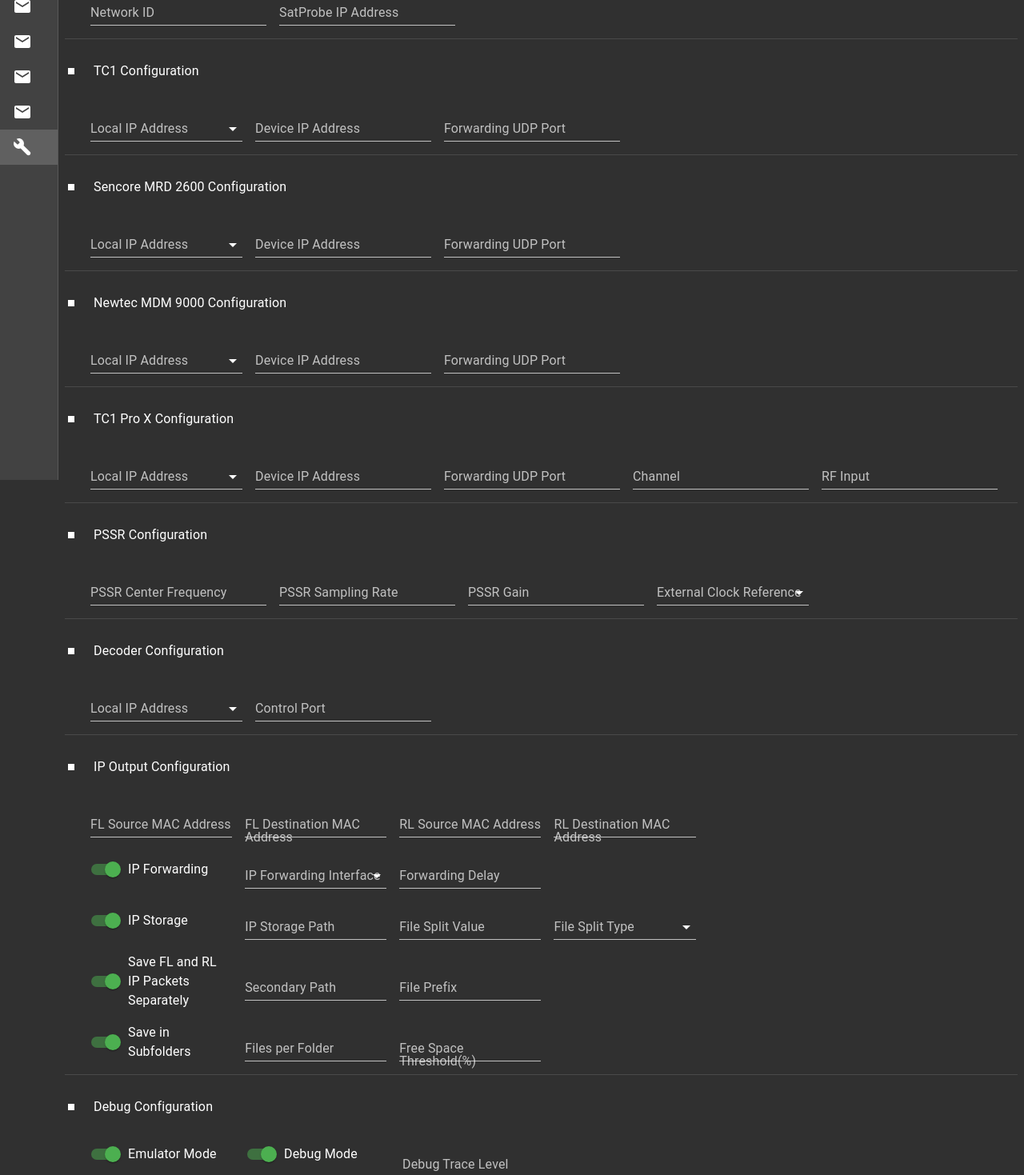
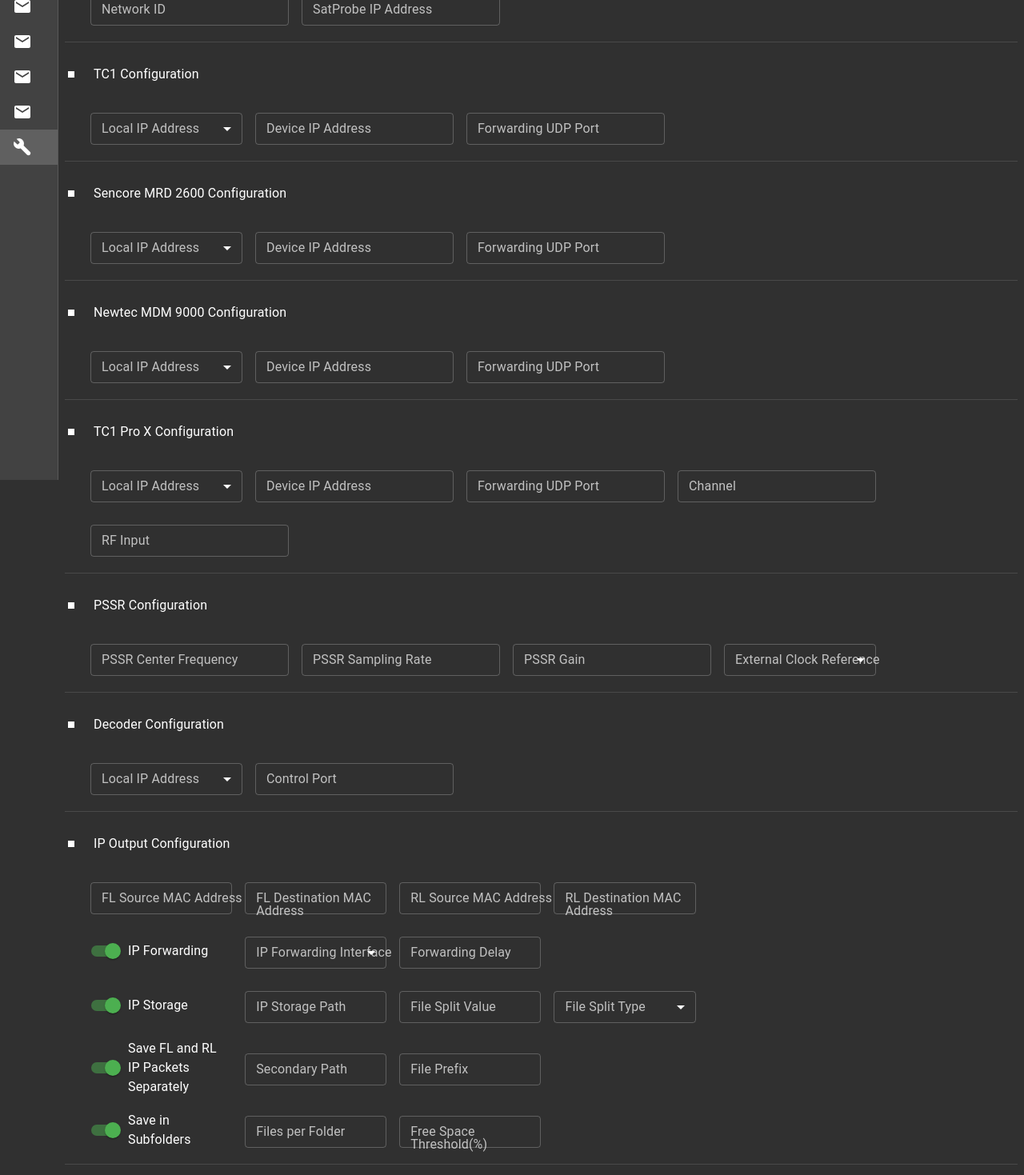
Before and after one commit to shasanka/satprobe-gui, a React (Create React App) app: page /Settings in a window 1280 px wide. Shown: the part 200-1669 px from the top of the page at 80% size. Built offline with nearby package versions, Linux system fonts and the light colour scheme.

Commit message:
Added IP output statistics page.

```diff
--- /dev/null
+++ b/src/components/IPOutputStatistics/IPPacketsForwardStats.jsx
@@ -0,0 +1,51 @@
+import React from "react";
+import { Grid, Toolbar, Typography } from "@material-ui/core";
+import StopIcon from "@material-ui/icons/Stop";
+import { makeStyles } from "@material-ui/core/styles";
+
+const useStyles = makeStyles((theme) => ({
+  toolbarIcon: {
+    marginRight: 20,
+    fontSize: "medium",
+  },
+  title: {
+    flexGrow: 1,
+  },
+  contentGrid: {
+    marginLeft: theme.spacing(6),
+  },
+}));
+
+const IPPacketsForwardStats = (props) => {
+  const classes = useStyles();
+  return (
+    <div>
+      <React.Fragment>
+        <Grid container spacing={2}>
+          <Grid item xs={12} md={12}>
+            <Toolbar variant="dense" disableGutters={true}>
+              <StopIcon className={classes.toolbarIcon} />
+              <Typography variant="subtitle1" className={classes.title}>
+                IP Packets Forwarding Statistics
+              </Typography>
+            </Toolbar>
+          </Grid>
+          <Grid item xs={12} md={12} className={classes.contentGrid}>
+            <Typography variant="body2">Interface : </Typography>
+          </Grid>
+          <Grid item xs={12} md={12} className={classes.contentGrid}>
+            <Typography variant="body2">IP Packets Counts :</Typography>
+          </Grid>
+          <Grid item xs={12} md={12} className={classes.contentGrid}>
+            <Typography variant="body2">IP Packets Size :</Typography>
+          </Grid>
+          <Grid item xs={12} md={12} className={classes.contentGrid}>
+            <Typography variant="body2">IP Packets Rate :</Typography>
+          </Grid>
+        </Grid>
+      </React.Fragment>
+    </div>
+  );
+};
+
+export default IPPacketsForwardStats;
--- /dev/null
+++ b/src/components/IPOutputStatistics/IPPacketsStats.jsx
@@ -0,0 +1,43 @@
+import React from "react";
+import { makeStyles } from "@material-ui/core/styles";
+import { Grid, Toolbar, Typography } from "@material-ui/core";
+import StopIcon from "@material-ui/icons/Stop";
+
+const useStyles = makeStyles((theme) => ({
+  toolbarIcon: {
+    marginRight: 20,
+    fontSize: "medium",
+  },
+  title: {
+    flexGrow: 1,
+  },
+  contentGrid: {
+    marginLeft: theme.spacing(6),
+  },
+}));
+
+const IPPacketsStats = (props) => {
+  const classes = useStyles();
+  return (
+    <React.Fragment>
+      <Grid container spacing={2}>
+        <Grid item xs={12} md={12}>
+          <Toolbar variant="dense" disableGutters={true}>
+            <StopIcon className={classes.toolbarIcon} />
+            <Typography variant="subtitle1" className={classes.title}>
+              IP Packets Statistics
+            </Typography>
+          </Toolbar>
+        </Grid>
+        <Grid item xs={12} md={12} className={classes.contentGrid}>
+          <Typography variant="body2">FL IP Packets :</Typography>
+        </Grid>
+        <Grid item xs={12} md={12} className={classes.contentGrid}>
+          <Typography variant="body2">RL IP Packets :</Typography>
+        </Grid>
+      </Grid>
+    </React.Fragment>
+  );
+};
+
+export default IPPacketsStats;
--- /dev/null
+++ b/src/components/IPOutputStatistics/IPPacketsStorageStats.jsx
@@ -0,0 +1,51 @@
+import React from "react";
+import { Grid, Toolbar, Typography } from "@material-ui/core";
+import StopIcon from "@material-ui/icons/Stop";
+import { makeStyles } from "@material-ui/core/styles";
+
+const useStyles = makeStyles((theme) => ({
+  toolbarIcon: {
+    marginRight: 20,
+    fontSize: "medium",
+  },
+  title: {
+    flexGrow: 1,
+  },
+  contentGrid: {
+    marginLeft: theme.spacing(6),
+  },
+}));
+
+const IPPacketsStorageStats = (props) => {
+  const classes = useStyles();
+  return (
+    <div>
+      <React.Fragment>
+        <Grid container spacing={2}>
+          <Grid item xs={12} md={12}>
+            <Toolbar variant="dense" disableGutters={true}>
+              <StopIcon className={classes.toolbarIcon} />
+              <Typography variant="subtitle1" className={classes.title}>
+                IP Packets Storage Statistics
+              </Typography>
+            </Toolbar>
+          </Grid>
+          <Grid item xs={12} md={12} className={classes.contentGrid}>
+            <Typography variant="body2">Current Pcap File : </Typography>
+          </Grid>
+          <Grid item xs={12} md={12} className={classes.contentGrid}>
+            <Typography variant="body2">IP Packets Stored :</Typography>
+          </Grid>
+          <Grid item xs={12} md={12} className={classes.contentGrid}>
+            <Typography variant="body2">IP Packets Rate :</Typography>
+          </Grid>
+          <Grid item xs={12} md={12} className={classes.contentGrid}>
+            <Typography variant="body2">Current File Timestamp :</Typography>
+          </Grid>
+        </Grid>
+      </React.Fragment>
+    </div>
+  );
+};
+
+export default IPPacketsStorageStats;
--- a/src/components/Settings/CarriersConfiguration.jsx
+++ b/src/components/Settings/CarriersConfiguration.jsx
@@ -100,7 +100,7 @@
               </Typography>
             </Grid>
             <Grid item xs={2} md={2}>
-              <FormControl fullWidth>
+              <FormControl variant="outlined" margin="dense" fullWidth>
                 <InputLabel id="rfBandInputLabel">RF Band</InputLabel>
                 <Select
                   labelId="rfBand"
--- a/src/components/Settings/FLModeConfiguration.jsx
+++ b/src/components/Settings/FLModeConfiguration.jsx
@@ -38,7 +38,7 @@
       className={classes.contentGrid}
     >
       <Grid item xs={2} md={2}>
-        <FormControl fullWidth>
+        <FormControl variant="outlined" margin="dense" fullWidth>
           <InputLabel id="lnbFrequencyInputLabel">
             LNB Conversion Frequency
           </InputLabel>
@@ -55,6 +55,8 @@
       </Grid>
       <Grid item xs={2} md={2}>
         <TextField
+          variant="outlined"
+          margin="dense"
           fullWidth
           id="satelliteConversionFrequency"
           name="satelliteConversionFrequency"
--- a/src/components/Settings/SystemConfiguration.jsx
+++ b/src/components/Settings/SystemConfiguration.jsx
@@ -33,6 +33,10 @@
   },
   gridLeftMargin: {
     marginLeft: theme.spacing(12),
+  },
+  formControl: {
+    margin: theme.spacing(1),
+    // minWidth: 120,
   },
 });
 
@@ -136,6 +140,8 @@
               >
                 <Grid item>
                   <Field
+                    variant="outlined"
+                    margin="dense"
                     label="Network ID"
                     name="networkId"
                     as={TextField}
@@ -144,6 +150,8 @@
                 </Grid>
                 <Grid item>
                   <Field
+                    variant="outlined"
+                    margin="dense"
                     label="SatProbe IP Address"
                     name="masterSatprobeIpAddress"
                     as={TextField}
@@ -171,13 +179,24 @@
                 md={12}
                 spacing={2}
                 className={classes.contentGrid}
+                alignItems="center"
               >
                 <Grid item>
-                  <FormControl style={{ minWidth: 190 }}>
+                  <FormControl
+                    variant="outlined"
+                    margin="dense"
+                    style={{ minWidth: 190 }}
+                  >
                     <InputLabel id="localIpAddressTC1">
                       Local IP Address
                     </InputLabel>
-                    <Field name="localIpAddressTC1" type="select" as={Select}>
+                    <Field
+                      name="localIpAddressTC1"
+                      type="select"
+                      // variant="outlined"
+                      // margin="dense"
+                      as={Select}
+                    >
                       <MenuItem value={"192.168.31.100"}>
                         192.168.31.100
                       </MenuItem>
@@ -192,11 +211,15 @@
                     label="Device IP Address"
                     name="deviceIpAddressTC1"
                     as={TextField}
+                    variant="outlined"
+                    margin="dense"
                     placeholder="Device IP Address"
                   />
                 </Grid>
                 <Grid item>
                   <Field
+                    variant="outlined"
+                    margin="dense"
                     label="Forwarding UDP Port"
                     name="forwardingUdpPortTC1"
                     as={TextField}
@@ -226,7 +249,11 @@
                 className={classes.contentGrid}
               >
                 <Grid item>
-                  <FormControl style={{ minWidth: 190 }}>
+                  <FormControl
+                    variant="outlined"
+                    margin="dense"
+                    style={{ minWidth: 190 }}
+                  >
                     <InputLabel id="localIpAddressMrd">
                       Local IP Address
                     </InputLabel>
@@ -242,6 +269,8 @@
                 </Grid>
                 <Grid item>
                   <Field
+                    variant="outlined"
+                    margin="dense"
                     label="Device IP Address"
                     name="deviceIpAddressMrd"
                     as={TextField}
@@ -250,6 +279,8 @@
                 </Grid>
                 <Grid item>
                   <Field
+                    variant="outlined"
+                    margin="dense"
                     label="Forwarding UDP Port"
                     name="forwardingUdpPortMrd"
                     as={TextField}
@@ -279,7 +310,11 @@
                 className={classes.contentGrid}
               >
                 <Grid item>
-                  <FormControl style={{ minWidth: 190 }}>
+                  <FormControl
+                    variant="outlined"
+                    margin="dense"
+                    style={{ minWidth: 190 }}
+                  >
                     <InputLabel id="localIpAddressNewtec">
                       Local IP Address
                     </InputLabel>
@@ -295,6 +330,8 @@
                 </Grid>
                 <Grid item>
                   <Field
+                    variant="outlined"
+                    margin="dense"
                     label="Device IP Address"
                     name="deviceIpAddressNewtec"
                     as={TextField}
@@ -303,6 +340,8 @@
                 </Grid>
                 <Grid item>
                   <Field
+                    variant="outlined"
+                    margin="dense"
                     label="Forwarding UDP Port"
                     name="forwardingUdpPortNewtec"
                     as={TextField}
@@ -332,7 +371,11 @@
                 className={classes.contentGrid}
               >
                 <Grid item>
-                  <FormControl style={{ minWidth: 190 }}>
+                  <FormControl
+                    variant="outlined"
+                    margin="dense"
+                    style={{ minWidth: 190 }}
+                  >
                     <InputLabel id="localIpAddressTC1ProX">
                       Local IP Address
                     </InputLabel>
@@ -352,6 +395,8 @@
                 </Grid>
                 <Grid item>
                   <Field
+                    variant="outlined"
+                    margin="dense"
                     label="Device IP Address"
                     name="deviceIpAddressTC1ProX"
                     as={TextField}
@@ -360,6 +405,8 @@
                 </Grid>
                 <Grid item>
                   <Field
+                    variant="outlined"
+                    margin="dense"
                     label="Forwarding UDP Port"
                     name="forwardingUdpPortTC1ProX"
                     as={TextField}
@@ -368,6 +415,8 @@
                 </Grid>
                 <Grid item>
                   <Field
+                    variant="outlined"
+                    margin="dense"
                     label="Channel"
                     name="channelTC1ProX"
                     as={TextField}
@@ -376,6 +425,8 @@
                 </Grid>
                 <Grid item>
                   <Field
+                    variant="outlined"
+                    margin="dense"
                     label="RF Input"
                     name="rfInputTC1ProX"
                     as={TextField}
@@ -406,6 +457,8 @@
               >
                 <Grid item>
                   <Field
+                    variant="outlined"
+                    margin="dense"
                     label="PSSR Center Frequency"
                     name="pssrCenterFrequency"
                     as={TextField}
@@ -414,6 +467,8 @@
                 </Grid>
                 <Grid item>
                   <Field
+                    variant="outlined"
+                    margin="dense"
                     label="PSSR Sampling Rate"
                     name="pssrSamplingRate"
                     as={TextField}
@@ -422,6 +477,8 @@
                 </Grid>
                 <Grid item>
                   <Field
+                    variant="outlined"
+                    margin="dense"
                     label="PSSR Gain"
                     name="pssrGain"
                     as={TextField}
@@ -429,7 +486,11 @@
                   />
                 </Grid>
                 <Grid item>
-                  <FormControl style={{ minWidth: 190 }}>
+                  <FormControl
+                    variant="outlined"
+                    margin="dense"
+                    style={{ minWidth: 190 }}
+                  >
                     <InputLabel id="pssrClockReference">
                       External Clock Reference
                     </InputLabel>
@@ -462,7 +523,11 @@
                 className={classes.contentGrid}
               >
                 <Grid item>
-                  <FormControl style={{ minWidth: 190 }}>
+                  <FormControl
+                    variant="outlined"
+                    margin="dense"
+                    style={{ minWidth: 190 }}
+                  >
                     <InputLabel id="controlIpAddressDecoder">
                       Local IP Address
                     </InputLabel>
@@ -482,6 +547,8 @@
                 </Grid>
                 <Grid item>
                   <Field
+                    variant="outlined"
+                    margin="dense"
                     label="Control Port"
                     name="controlPort"
                     as={TextField}
@@ -513,8 +580,9 @@
                 <Grid item container xs={12} md={12} spacing={2}>
                   <Grid item xs={2} md={2}>
                     <Field
+                      variant="outlined"
+                      margin="dense"
                       fullWidth
-                      // className={classes.textfieldWidth}
                       label="FL Source MAC Address"
                       name="flSourceMacAddress"
                       as={TextField}
@@ -523,6 +591,8 @@
                   </Grid>
                   <Grid item xs={2} md={2}>
                     <Field
+                      variant="outlined"
+                      margin="dense"
                       fullWidth
                       // className={classes.textfieldWidth}
                       label="FL Destination MAC Address"
@@ -533,6 +603,8 @@
                   </Grid>
                   <Grid item xs={2} md={2}>
                     <Field
+                      variant="outlined"
+                      margin="dense"
                       // className={classes.textfieldWidth}
                       fullWidth
                       label="RL Source MAC Address"
@@ -543,6 +615,8 @@
                   </Grid>
                   <Grid item xs={2} md={2}>
                     <Field
+                      variant="outlined"
+                      margin="dense"
                       // className={classes.textfieldWidth}
                       fullWidth
                       label="RL Destination MAC Address"
@@ -573,7 +647,7 @@
                     />
                   </Grid>
                   <Grid item xs={2} md={2}>
-                    <FormControl fullWidth>
+                    <FormControl variant="outlined" margin="dense" fullWidth>
                       <InputLabel id="ipForwardingInterface">
                         IP Forwarding Interface
                       </InputLabel>
@@ -593,6 +667,8 @@
                   </Grid>
                   <Grid item xs={2} md={2}>
                     <Field
+                      variant="outlined"
+                      margin="dense"
                       fullWidth
                       label="Forwarding Delay"
                       name="forwardingDelay"
@@ -619,6 +695,8 @@
                   </Grid>
                   <Grid item xs={2} md={2}>
                     <Field
+                      variant="outlined"
+                      margin="dense"
                       fullWidth
                       label="IP Storage Path"
                       name="ipStoragePath"
@@ -628,6 +706,8 @@
                   </Grid>
                   <Grid item xs={2} md={2}>
                     <Field
+                      variant="outlined"
+                      margin="dense"
                       fullWidth
                       label="File Split Value"
                       name="fileSplitValue"
@@ -636,7 +716,7 @@
                     />
                   </Grid>
                   <Grid item xs={2} md={2}>
-                    <FormControl fullWidth>
+                    <FormControl variant="outlined" margin="dense" fullWidth>
                       <InputLabel id="fileSplitType">
                         File Split Type
                       </InputLabel>
@@ -670,6 +750,8 @@
                   </Grid>
                   <Grid item xs={2} md={2}>
                     <Field
+                      variant="outlined"
+                      margin="dense"
                       fullWidth
                       label="Secondary Path"
                       name="secondaryPath"
@@ -679,6 +761,8 @@
                   </Grid>
                   <Grid item xs={2} md={2}>
                     <Field
+                      variant="outlined"
+                      margin="dense"
                       fullWidth
                       label="File Prefix"
                       name="filePrefix"
@@ -709,6 +793,8 @@
                   </Grid>
                   <Grid item xs={2} md={2}>
                     <Field
+                      variant="outlined"
+                      margin="dense"
                       fullWidth
                       label="Files per Folder"
                       name="filesPerFolder"
@@ -718,6 +804,8 @@
                   </Grid>
                   <Grid item xs={2} md={2}>
                     <Field
+                      variant="outlined"
+                      margin="dense"
                       fullWidth
                       label="Free Space Threshold(%)"
                       name="freeSpaceThreshold"
@@ -773,6 +861,8 @@
                   </Grid>
                   <Grid item>
                     <Field
+                      variant="outlined"
+                      margin="dense"
                       label="Debug Trace Level"
                       name="debugTraceLevel"
                       as={TextField}
--- a/src/pages/Settings.jsx
+++ b/src/pages/Settings.jsx
@@ -1,7 +1,7 @@
 import React, { Component } from "react";
 import { Tabs, Tab } from "@material-ui/core";
 import { withStyles } from "@material-ui/core/styles";
-import TabPanel from "../components/Settings/TabPanel";
+import TabPanel from "../components/commonComponents/TabPanel";
 import SystemConfiguration from "../components/Settings/SystemConfiguration";
 import CarriersConfiguration from "../components/Settings/CarriersConfiguration";
 
```
Also changed, not shown: src/pages/IPOutputStatistics.jsx (+19 -5 lines), src/components/commonComponents/TabPanel.jsx (renamed from src/components/Settings/TabPanel.jsx).
